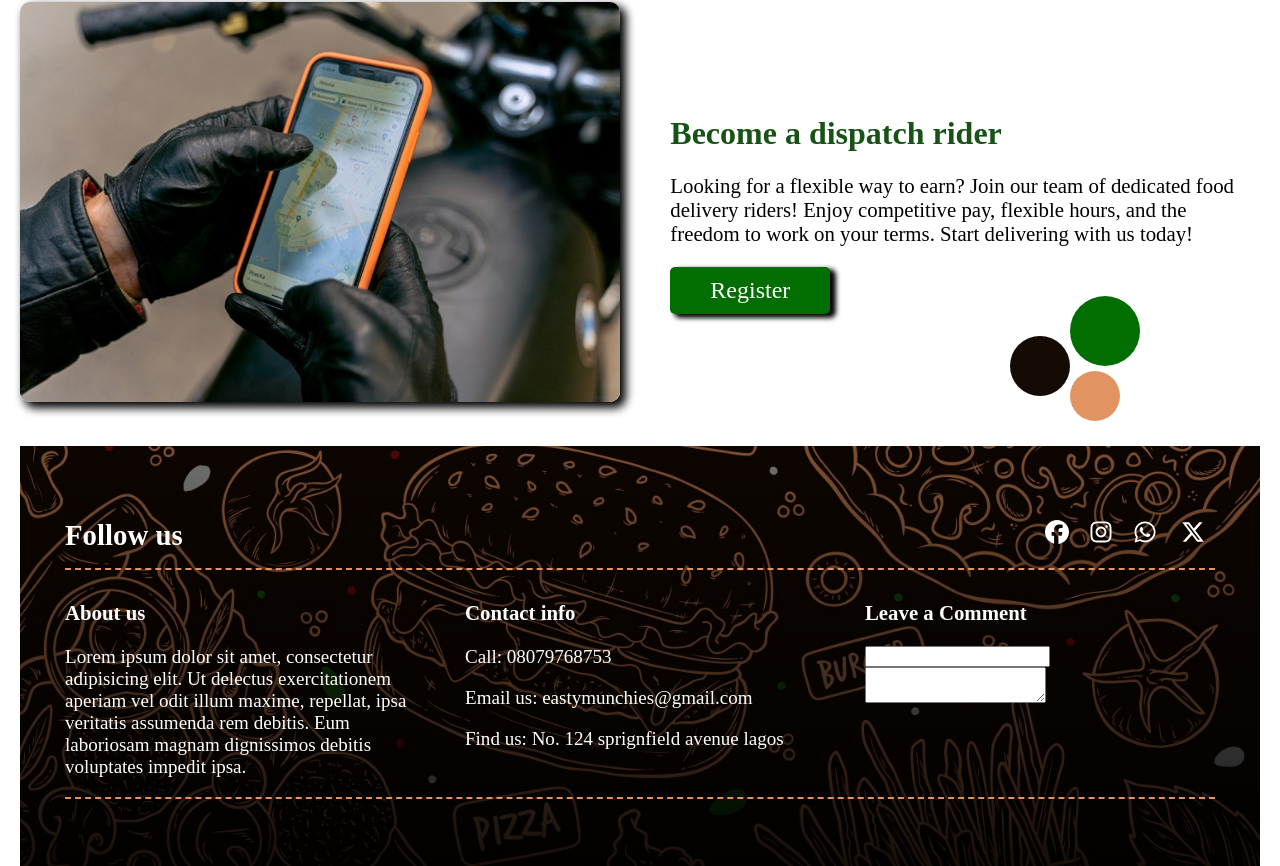
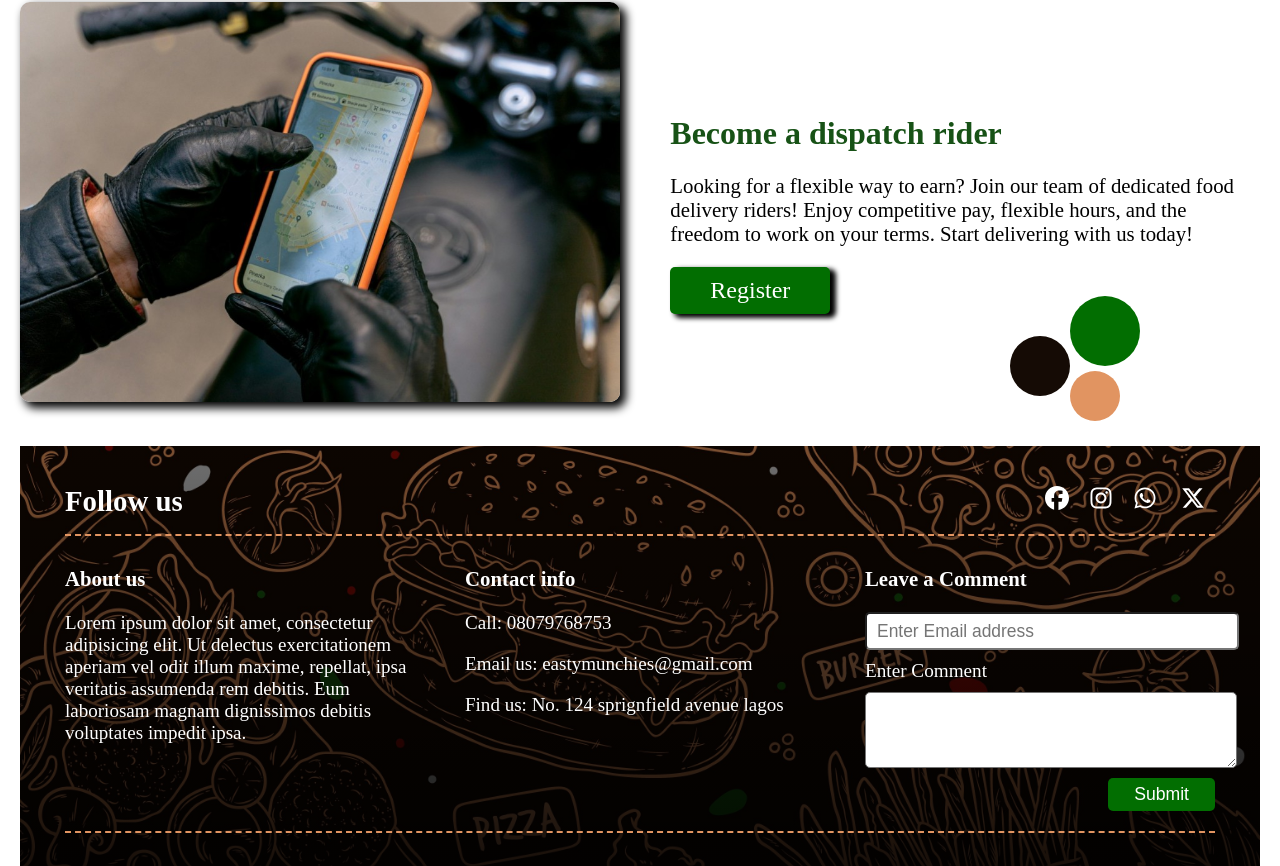
Before and after one commit to AchoCode/EastyMunchies, a React (Vite) app: page / in a window 1280 px wide. Shown: the part 2837-3703 px from the top of the page. Built offline with nearby package versions, Linux system fonts and the light colour scheme; a web font is replaced by a local one.

Commit message:
Home page completed

```diff
--- a/src/Components/Footer.jsx
+++ b/src/Components/Footer.jsx
@@ -1,4 +1,3 @@
-import React from "react";
 import {
   FaFacebook,
   FaWhatsapp,
@@ -6,13 +5,57 @@ import {
   FaXTwitter,
 } from "react-icons/fa6";
 import { Link } from "react-router-dom";
+import { useState, useEffect } from "react";
+import { Button } from "./Button";
+import { motion } from "framer-motion";
+import { useInView } from "react-intersection-observer";
+
 export const Footer = () => {
+  const [formData, setFormData] = useState();
+  const [usrEmail, setUsrEmail] = useState();
+  const [usrComment, setUsrComment] = useState();
+
+  useEffect(() => {
+    setFormData((prevFormData) => ({
+      ...prevFormData,
+      usrEmail,
+      usrComment,
+    }));
+  }, [usrEmail, usrComment]);
+
   const handleOnsubmit = (event) => {
     event.preventDefault();
+    console.log(usrComment, usrEmail, formData, "form submitted");
+  };
+
+  const { ref, inView } = useInView({
+    triggerOnce: false, //triggers everytime the element is in viewport
+    threshold: 0.5, //triggers when 50% of the elemen is in the viewport
+  });
+  const footerVariants = {
+    hidden: {
+      y: -100,
+      scale: 0.5,
+      opacity: 0,
+    },
+    visible: {
+      y: 0,
+      scale: 1,
+      opacity: 1,
+      transition: {
+        duration: 0.5,
+      },
+    },
   };
   return (
     <div className="footer-area">
-      <div className="footer-content">
+      <motion.div
+        ref={ref}
+        variants={footerVariants}
+        initial="hidden"
+        animate={inView ? `visible` : ``}
+        className="footer-content"
+      >
         <div className="social-links">
           <h3>Follow us</h3>
           <div className="social-icons">
@@ -68,13 +111,30 @@ export const Footer = () => {
           <div className="comment-info grid">
             <h3>Leave a Comment</h3>
             <form onSubmit={handleOnsubmit}>
-              <input type="text" />
-              <textarea name="" id=""></textarea>
+              <div className="comment-form">
+                <input
+                  type="email"
+                  onChange={(e) => {
+                    setUsrEmail(e.target.value);
+                  }}
+                  placeholder="Enter Email address"
+                />
+                <div className="msg-box">
+                  <label htmlFor="msg">Enter Comment</label>
+                  <textarea
+                    onChange={(e) => {
+                      setUsrComment(e.target.value);
+                    }}
+                    id="msg"
+                  ></textarea>
+                </div>
+                <Button type="submit" title="Submit" />
+              </div>
             </form>
           </div>
         </div>
         <hr />
-      </div>
+      </motion.div>
     </div>
   );
 };
--- a/src/index.css
+++ b/src/index.css
@@ -139,6 +139,17 @@ hr {
   column-gap: 50px;
   height: 100px;
   width: 100%;
+  position: relative;
+}
+.count-wrapper::after {
+  content: '';
+  display: block;
+  height: 30px;
+  background-color: rgba(240, 248, 255, 0.473);
+  width: 90%;
+  position: absolute;
+  bottom: -20px;
+  border-radius: 10px;
 }
 
 /* -------------- BUTTON COMPONENT -------------- */
@@ -244,6 +255,7 @@ hr {
   background-attachment: fixed;
   color: white;
   padding: 10px 40px;
+  font-family: var(--secondary-font);
 }
 .social-links {
   display: flex;
@@ -295,6 +307,48 @@ hr {
 }
 .footer-area .Contact-info li{
   list-style: none;
+}
+.comment-form,
+.msg-box {
+  display: flex;
+  flex-direction: column;
+  gap: 10px;
+}
+.comment-form input {
+  height: 30px;
+  width: 100%;
+  outline: none;
+  padding: 2px 10px;
+  border-radius: 5px;
+  font-weight: 500;
+  font-size: 1.09rem;
+}
+.comment-form .msg-box textarea{
+  min-height: 70px;
+  min-width: 100%;
+  outline: none;
+  font-size: 1.09rem;
+  border-radius: 5px;
+  font-weight: 500;
+  padding: 2px 10px;
+}
+.comment-form .msg-box label {
+  font-size: 1.2rem;
+  font-weight: 500;
+}
+.comment-form .btn {
+  background-color: transparent;
+  outline: none;
+  border: none;
+  font-size: 1.1rem;
+}
+.comment-form .btn-container {
+  border-radius: 5px;
+  padding: 5px 20px;
+  margin-bottom: 20px;
+  margin-right: 0;
+  align-self: flex-end;
+  box-shadow: none;
 }
 /*-------------- HOMEPAGE COMPONENT --------------*/
 .hero-section {
```
Also changed, not shown: 2 other files (tests, documents, lock files or other folders).
